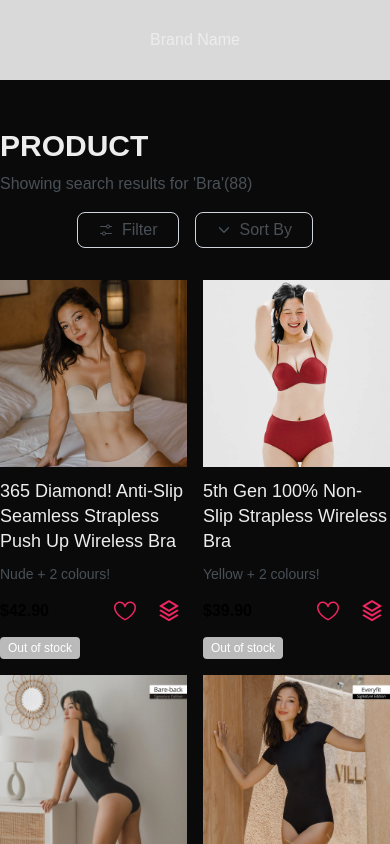
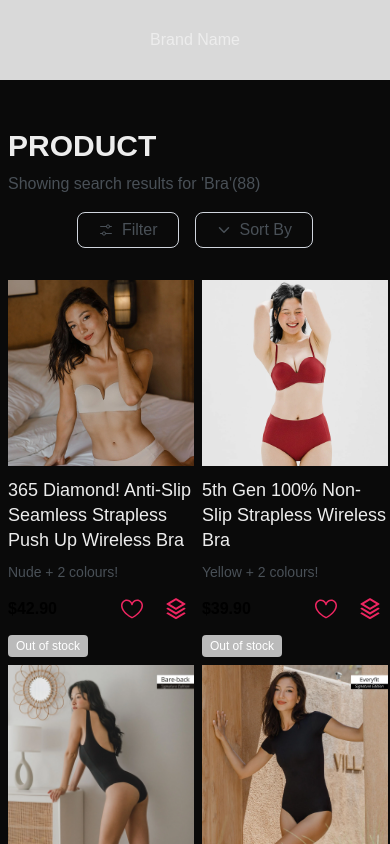
Before and after one commit to aljimsondev/imin-coding-test, a Next.js app: page / in a window 390 px wide. Built offline with nearby package versions, Linux system fonts and the light colour scheme.

Commit message:
Chore | updated product snippet padding

```diff
--- a/src/app/globals.css
+++ b/src/app/globals.css
@@ -101,3 +101,9 @@ a {
     color-scheme: dark;
   }
 }
+
+@media (max-width: 540px) {
+  :root {
+    --product-spacing: 0.5rem;
+  }
+}
--- a/src/components/snippet/product.snippet.css
+++ b/src/components/snippet/product.snippet.css
@@ -1,4 +1,5 @@
 .snippet {
+  --padding: 0 16px;
   position: relative;
   padding: 3rem 0;
 
@@ -8,6 +9,7 @@
     position: relative;
     align-self: end;
     justify-content: space-between;
+    padding: var(--padding);
 
     & .title-wrapper {
       width: fit-content;
@@ -31,6 +33,7 @@
     grid-template-columns: repeat(auto-fit, minmax(312px, 1fr));
     gap: var(--product-spacing);
     margin-top: 2em;
+    padding: var(--padding);
   }
 }
 
@@ -42,6 +45,10 @@
   .snippet .snippet-header .filter {
     align-items: center;
     justify-content: center;
+  }
+
+  .snippet {
+    --padding: 0 8px;
   }
 }
 
```
